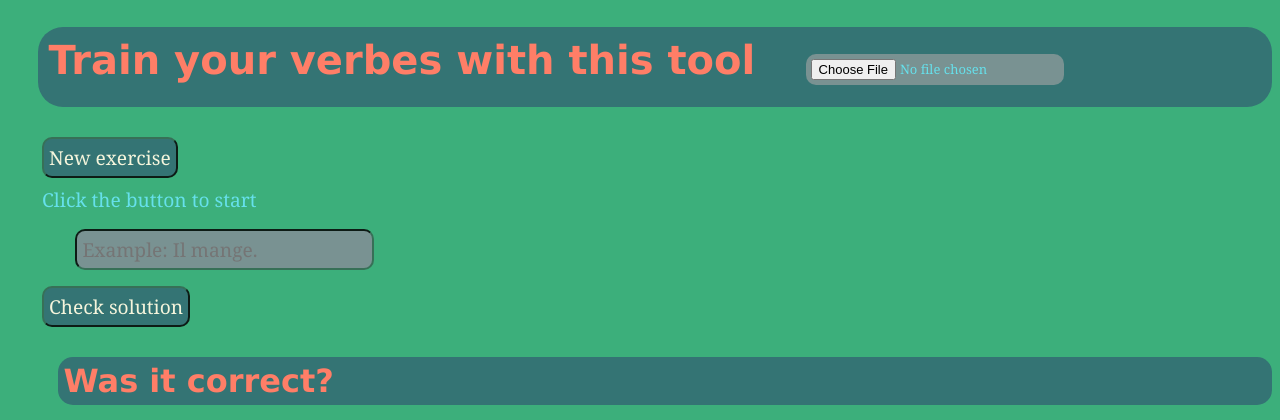
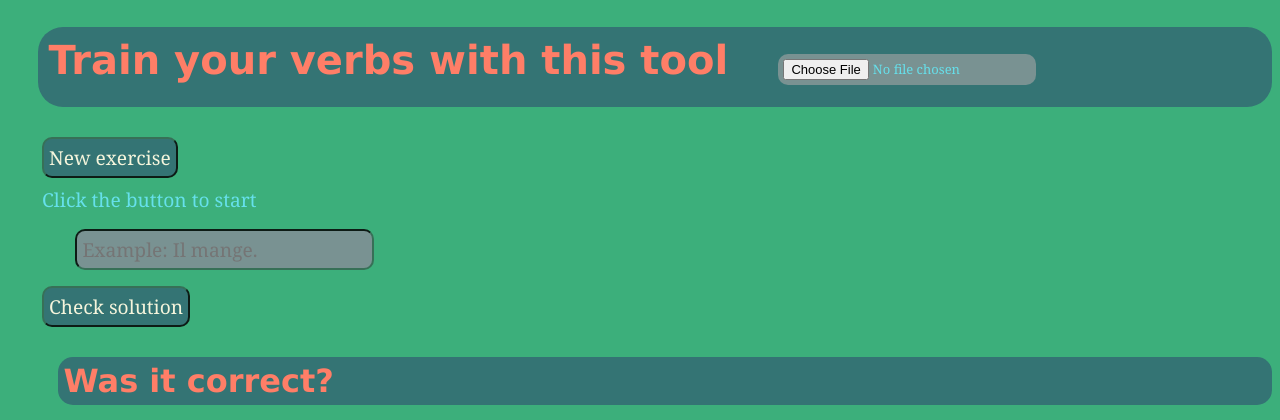
Before and after one commit to jonathan-kuhn/conjugationTrainer, a Flask app: page / in a window 1280 px wide. Shown: the top 420 px of the page. Run offline with Flask 3, Linux system fonts and the light colour scheme.

Commit message:
Changed todo and one small error

```diff
--- a/templates/index.html
+++ b/templates/index.html
@@ -10,7 +10,7 @@
 </head>
 
 <body>
-    <h1>Train your verbes with this tool <input type="file" id="fileInput" style="font-size: small;"></h1>
+    <h1>Train your verbs with this tool <input type="file" id="fileInput" style="font-size: small;"></h1>
     <button id="changeSentenceButton">New exercise</button>
     <p id="sentence">Click the button to start</p>
     <input type="text" name="solution" id="solution" placeholder="Example: Il mange."><br>
```
Also changed, not shown: README.md.
